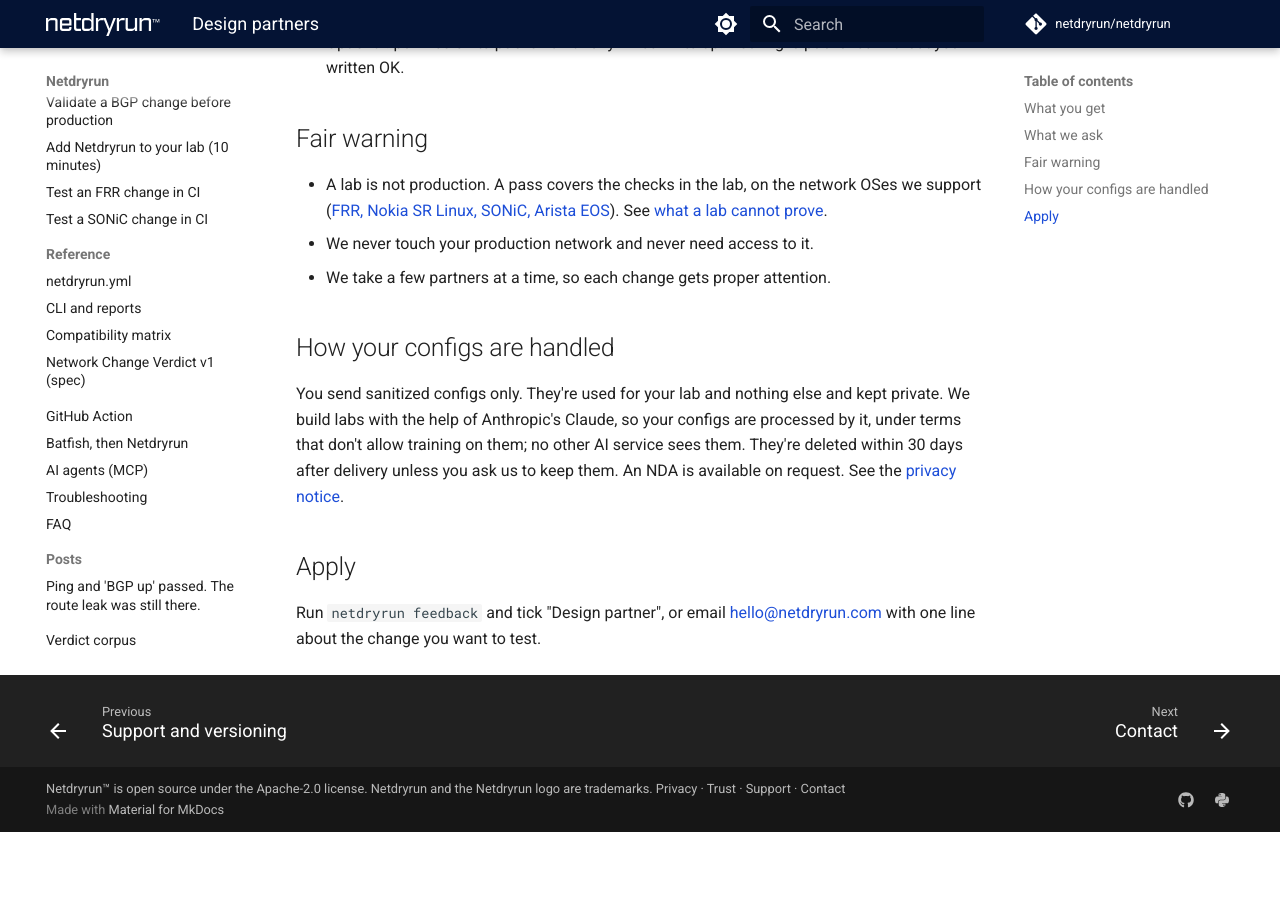
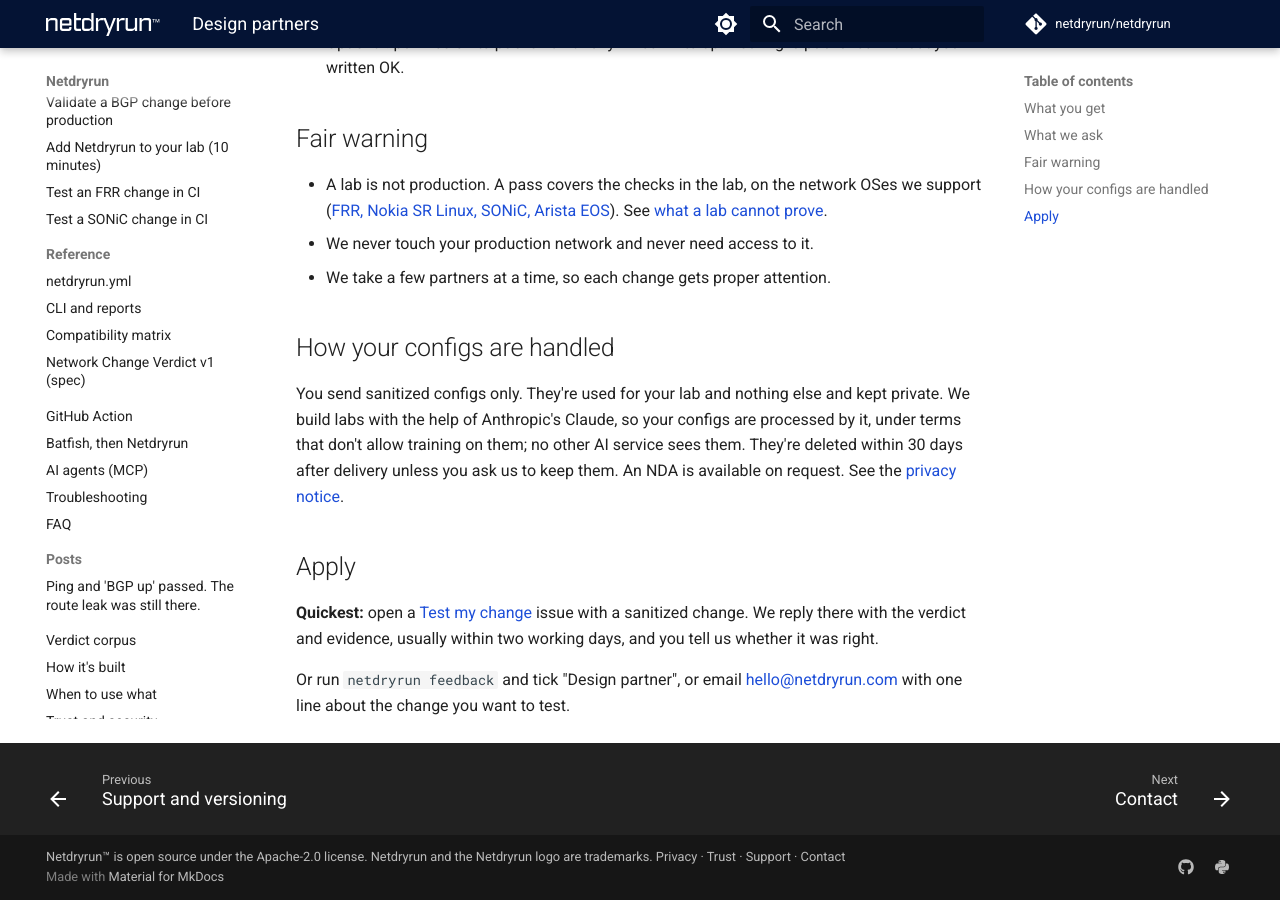
Before and after one commit to actions-marketplace-validations/netdryrun_Netdryrun, an MkDocs documentation site: the page built from website/docs/design-partners.md, in a window 1280 px wide and 900 px high, scrolled down 679 px. Built offline with MkDocs 1.6.1 and Material for MkDocs 9.7.7, drawn with Linux system fonts in a browser that asks for light colours; plug-ins that fetch from the network failed and are left out; comment, search, counter and statistics services are not loaded; before the commit the page ends 1511 px from its top, so only the background shows below that.

Commit message:
Test my change: a free async issue path to a lab verdict, linked from design partners

```diff
--- a/website/docs/design-partners.md
+++ b/website/docs/design-partners.md
@@ -32,4 +32,6 @@
 
 ## Apply
 
-Run `netdryrun feedback` and tick "Design partner", or email [hello@netdryrun.com](mailto:hello@netdryrun.com) with one line about the change you want to test.
+**Quickest:** open a [Test my change](https://github.com/netdryrun/netdryrun/issues/new?template=test-my-change.yml) issue with a sanitized change. We reply there with the verdict and evidence, usually within two working days, and you tell us whether it was right.
+
+Or run `netdryrun feedback` and tick "Design partner", or email [hello@netdryrun.com](mailto:hello@netdryrun.com) with one line about the change you want to test.
--- a/website/docs/llms-full.txt
+++ b/website/docs/llms-full.txt
@@ -4260,7 +4260,9 @@
 
 ## Apply
 
-Run `netdryrun feedback` and tick "Design partner", or email [hello@netdryrun.com](mailto:hello@netdryrun.com) with one line about the change you want to test.
+**Quickest:** open a [Test my change](https://github.com/netdryrun/netdryrun/issues/new?template=test-my-change.yml) issue with a sanitized change. We reply there with the verdict and evidence, usually within two working days, and you tell us whether it was right.
+
+Or run `netdryrun feedback` and tick "Design partner", or email [hello@netdryrun.com](mailto:hello@netdryrun.com) with one line about the change you want to test.
 
 
 ---
```
Also changed, not shown: 1 other file.
